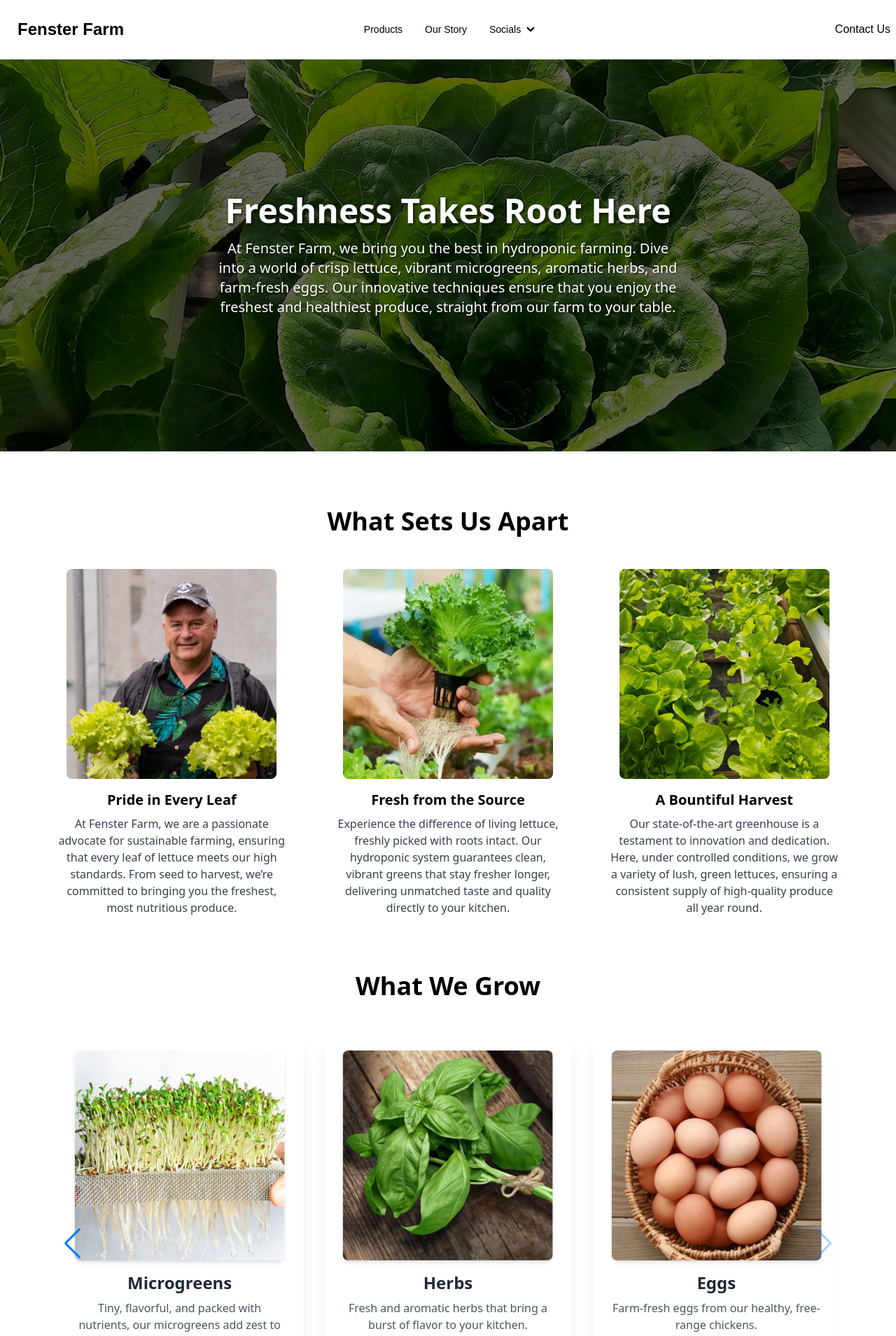
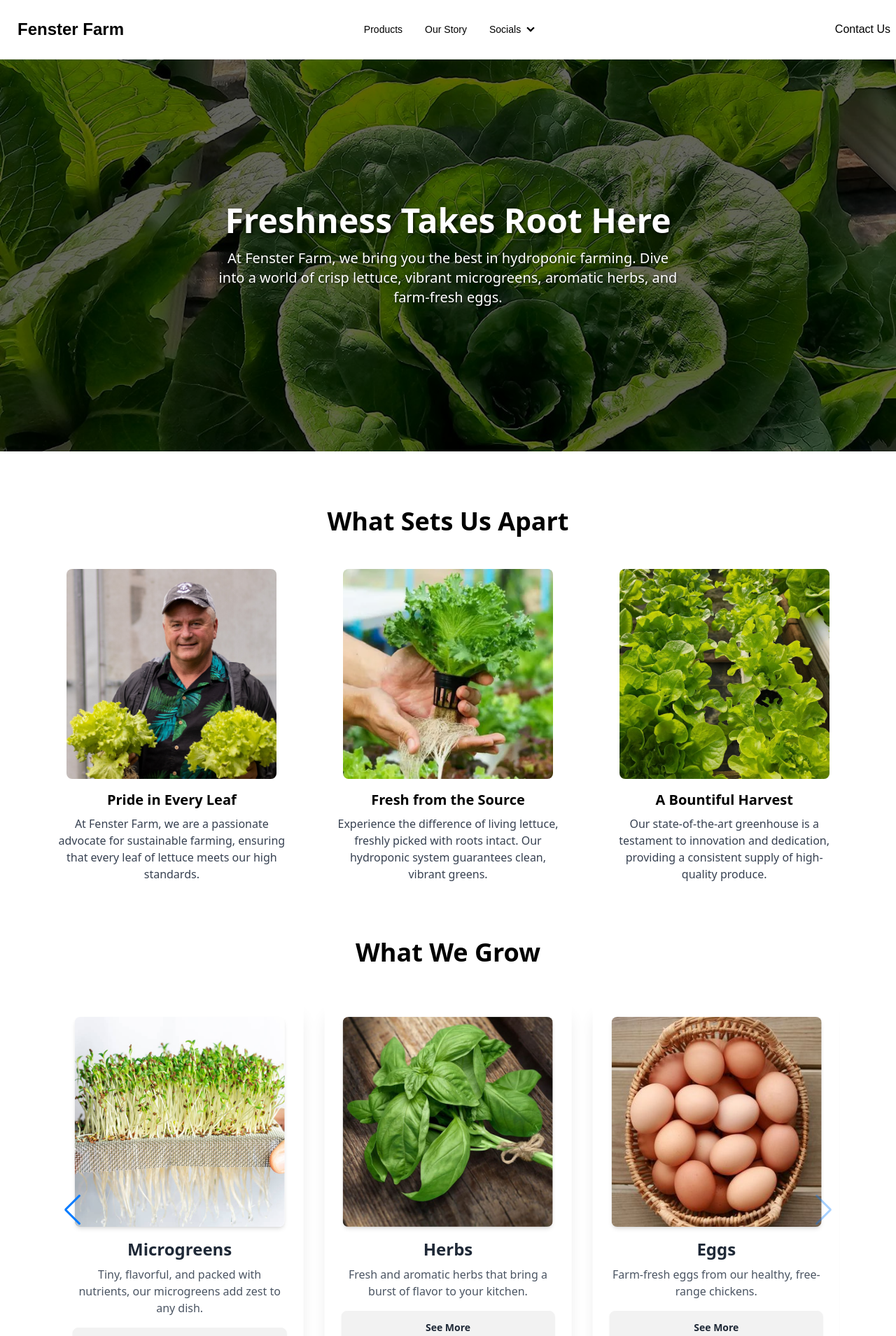
Before and after one commit to danielFeliseed/fenster-farm, a Next.js app: page / in a window 1280 px wide. Shown: the top 1909 px of the page at 70% size. Built offline with nearby package versions, Linux system fonts and the light colour scheme.

Commit message:
Added animations on scroll

```diff
--- a/app/page.tsx
+++ b/app/page.tsx
@@ -4,6 +4,7 @@ import Image from "next/image";
 import Link from "next/link";
 import { Swiper, SwiperSlide } from "swiper/react";
 import { Navigation, Pagination, Autoplay } from "swiper/modules";
+import { useEffect, useRef } from "react";
 
 // Import Swiper styles
 import "swiper/css";
@@ -11,66 +12,87 @@ import "swiper/css/navigation";
 import "swiper/css/pagination";
 
 export default function Home() {
+  const heroRef = useRef(null);
+  const highlightsRef = useRef(null);
+  const productCarouselRef = useRef(null);
+  const farmersMarketRef = useRef(null);
+  const contactFormRef = useRef(null);
+
+  useEffect(() => {
+    const animateOnScroll = (entries, observer) => {
+      entries.forEach((entry) => {
+        if (entry.isIntersecting) {
+          entry.target.classList.remove("opacity-0");
+          entry.target.classList.add("animate__animated", "animate__fadeInUp");
+          observer.unobserve(entry.target);
+        }
+      });
+    };
+
+    const observer = new IntersectionObserver(animateOnScroll, {
+      threshold: 0.5,
+    });
+
+    if (heroRef.current) observer.observe(heroRef.current);
+    if (highlightsRef.current) observer.observe(highlightsRef.current);
+    if (productCarouselRef.current) observer.observe(productCarouselRef.current);
+    if (farmersMarketRef.current) observer.observe(farmersMarketRef.current);
+    if (contactFormRef.current) observer.observe(contactFormRef.current);
+
+    return () => observer.disconnect();
+  }, []);
+
   return (
     <div className="min-h-screen bg-white font-sans">
       {/* Hero Section */}
       <section
-        className="relative w-full h-[60vh] sm:h-[70vh] bg-cover bg-center z-1"
+        ref={heroRef}
+        className="relative w-full h-[60vh] sm:h-[70vh] bg-cover bg-center z-1 opacity-0"
         style={{ backgroundImage: "url('/farm5.jpg')" }}
       >
         <div className="absolute inset-0 bg-black opacity-60"></div>
         <div className="relative z-10 flex flex-col items-center justify-center h-full text-center text-white px-4 animate__animated animate__fadeInLeft">
-          <h1
-            className="text-5xl font-bold"
-            style={{ textShadow: "2px 2px 4px rgba(0, 0, 0, 0.7)" }}
-          >
+          <h1 className="text-5xl font-bold" style={{ textShadow: "2px 2px 4px rgba(0, 0, 0, 0.7)" }}>
             Freshness Takes Root Here
           </h1>
-          <p
-            className="max-w-2xl mt-4 text-lg sm:text-xl"
-            style={{ textShadow: "1px 1px 3px rgba(0, 0, 0, 0.7)" }}
-          >
-            At Fenster Farm, we bring you the best in hydroponic farming. Dive
-            into a world of crisp lettuce, vibrant microgreens, aromatic herbs,
-            and farm-fresh eggs. Our innovative techniques ensure that you enjoy
-            the freshest and healthiest produce, straight from our farm to your
-            table.
+          <p className="max-w-2xl mt-4 text-lg sm:text-xl" style={{ textShadow: "1px 1px 3px rgba(0, 0, 0, 0.7)" }}>
+            At Fenster Farm, we bring you the best in hydroponic farming. Dive into a world of crisp lettuce, vibrant microgreens, aromatic herbs, and farm-fresh eggs.
           </p>
         </div>
       </section>
 
       {/* Highlights Section */}
-      <section className="py-20 px-8 sm:px-20 bg-white">
+      <section ref={highlightsRef} className="py-20 px-8 sm:px-20 bg-white opacity-0">
         <h2 className="text-4xl font-bold text-center mb-12 text-black">
           What Sets Us Apart
         </h2>
         <div className="grid gap-10 sm:gap-12 md:gap-16 grid-cols-1 sm:grid-cols-2 lg:grid-cols-3">
-          <div className="text-center flex flex-col items-center animate__animated animate__fadeInUp">
+          <div className="highlight-item text-center flex flex-col items-center animate__animated">
             <Image src="/Mainimg.jpeg" alt="Pride in Every Leaf" width={300} height={200} className="rounded-lg object-cover w-[300px] h-[300px] mb-4" />
             <h3 className="text-xl font-bold text-black">Pride in Every Leaf</h3>
             <p className="text-gray-700 mt-2">
-              At Fenster Farm, we are a passionate advocate for sustainable farming, ensuring that every leaf of lettuce meets our high standards. From seed to harvest, we’re committed to bringing you the freshest, most nutritious produce.
+              At Fenster Farm, we are a passionate advocate for sustainable farming, ensuring that every leaf of lettuce meets our high standards.
             </p>
           </div>
-          <div className="text-center flex flex-col items-center animate__animated animate__fadeInUp">
+          <div className="highlight-item text-center flex flex-col items-center animate__animated">
             <Image src="/farm7.webp" alt="Fresh from the Source" width={300} height={200} className="rounded-lg mb-4 object-cover w-[300px] h-[300px]" />
             <h3 className="text-xl font-bold text-black">Fresh from the Source</h3>
             <p className="text-gray-700 mt-2">
-              Experience the difference of living lettuce, freshly picked with roots intact. Our hydroponic system guarantees clean, vibrant greens that stay fresher longer, delivering unmatched taste and quality directly to your kitchen.
+              Experience the difference of living lettuce, freshly picked with roots intact. Our hydroponic system guarantees clean, vibrant greens.
             </p>
           </div>
-          <div className="text-center flex flex-col items-center animate__animated animate__fadeInUp">
+          <div className="highlight-item text-center flex flex-col items-center animate__animated">
             <Image src="/farm2.jpg" alt="A Bountiful Harvest" width={300} height={200} className="rounded-lg object-cover w-[300px] h-[300px] mb-4" />
             <h3 className="text-xl font-bold text-black">A Bountiful Harvest</h3>
             <p className="text-gray-700 mt-2">
-              Our state-of-the-art greenhouse is a testament to innovation and dedication. Here, under controlled conditions, we grow a variety of lush, green lettuces, ensuring a consistent supply of high-quality produce all year round.
+              Our state-of-the-art greenhouse is a testament to innovation and dedication, providing a consistent supply of high-quality produce.
             </p>
           </div>
         </div>
       </section>
 
       {/* Our Product Section Carousel */}
-      <section className="px-8 sm:px-20">
+      <section ref={productCarouselRef} className="px-8 sm:px-20 opacity-0">
         <h2 className="text-4xl font-bold text-center mb-12 text-black">
           What We Grow
         </h2>
@@ -92,168 +114,90 @@ export default function Home() {
           }}
           navigation
           pagination={{ clickable: true }}
-          className="product-carousel relative  min-h-[600px] sm:min-h-[600px] lg:min-h-[600px]"
+          className="product-carousel relative min-h-[600px] sm:min-h-[600px] lg:min-h-[600px]"
         >
           <SwiperSlide>
             <Link href="/products/lettuce" className="card bg-white shadow-xl p-6 rounded-lg flex flex-col items-center text-center transition-transform duration-300 hover:scale-105">
               <div className="w-[300px] h-[300px] overflow-hidden rounded-lg mb-4 shadow-md">
-                <Image
-                  src="/farm5.jpg"
-                  alt="Lettuce"
-                  width={300}
-                  height={300}
-                  className="object-cover w-full h-full"
-                />
+                <Image src="/farm5.jpg" alt="Lettuce" width={300} height={300} className="object-cover w-full h-full" />
               </div>
               <h2 className="text-2xl font-bold text-gray-800">Lettuce</h2>
-              <p className="text-gray-600 mt-2">
-                Crisp, fresh, and nutrient-rich lettuce, perfect for salads and more.
-              </p>
-              <button className="btn btn-black mt-4 w-full">
-                See More
-              </button>
+              <p className="text-gray-600 mt-2">Crisp, fresh, and nutrient-rich lettuce, perfect for salads and more.</p>
+              <button className="btn btn-black mt-4 w-full">See More</button>
             </Link>
           </SwiperSlide>
-
           <SwiperSlide>
             <Link href="/products/microgreens" className="card bg-white shadow-xl p-6 rounded-lg flex flex-col items-center text-center transition-transform duration-300 hover:scale-105">
               <div className="w-[300px] h-[300px] overflow-hidden rounded-lg mb-4 shadow-md">
-                <Image
-                  src="/farm13.jpg"
-                  alt="Microgreens"
-                  width={300}
-                  height={300}
-                  className="object-cover w-full h-full"
-                />
+                <Image src="/farm13.jpg" alt="Microgreens" width={300} height={300} className="object-cover w-full h-full" />
               </div>
               <h2 className="text-2xl font-bold text-gray-800">Microgreens</h2>
-              <p className="text-gray-600 mt-2">
-                Tiny, flavorful, and packed with nutrients, our microgreens add zest to any dish.
-              </p>
-              <button className="btn btn-black mt-4 w-full">
-                See More
-              </button>
+              <p className="text-gray-600 mt-2">Tiny, flavorful, and packed with nutrients, our microgreens add zest to any dish.</p>
+              <button className="btn btn-black mt-4 w-full">See More</button>
             </Link>
           </SwiperSlide>
-
           <SwiperSlide>
             <Link href="/products/herbs" className="card bg-white shadow-xl p-6 rounded-lg flex flex-col items-center text-center transition-transform duration-300 hover:scale-105">
               <div className="w-[300px] h-[300px] overflow-hidden rounded-lg mb-4 shadow-md">
-                <Image
-                  src="/farm8.jpeg"
-                  alt="Herbs"
-                  width={300}
-                  height={300}
-                  className="object-cover w-full h-full"
-                />
+                <Image src="/farm8.jpeg" alt="Herbs" width={300} height={300} className="object-cover w-full h-full" />
               </div>
               <h2 className="text-2xl font-bold text-gray-800">Herbs</h2>
-              <p className="text-gray-600 mt-2">
-                Fresh and aromatic herbs that bring a burst of flavor to your kitchen.
-              </p>
-              <button className="btn btn-black mt-4 w-full">
-                See More
-              </button>
+              <p className="text-gray-600 mt-2">Fresh and aromatic herbs that bring a burst of flavor to your kitchen.</p>
+              <button className="btn btn-black mt-4 w-full">See More</button>
             </Link>
           </SwiperSlide>
-
           <SwiperSlide>
             <Link href="/products/eggs" className="card bg-white shadow-xl p-6 rounded-lg flex flex-col items-center text-center transition-transform duration-300 hover:scale-105">
               <div className="w-[300px] h-[300px] overflow-hidden rounded-lg mb-4 shadow-md">
-                <Image
-                  src="/farm9.jpeg"
-                  alt="Eggs"
-                  width={300}
-                  height={300}
-                  className="object-cover w-full h-full"
-                />
+                <Image src="/farm9.jpeg" alt="Eggs" width={300} height={300} className="object-cover w-full h-full" />
               </div>
               <h2 className="text-2xl font-bold text-gray-800">Eggs</h2>
-              <p className="text-gray-600 mt-2">
-                Farm-fresh eggs from our healthy, free-range chickens.
-              </p>
-              <button className="btn btn-black mt-4 w-full">
-                See More
-              </button>
+              <p className="text-gray-600 mt-2">Farm-fresh eggs from our healthy, free-range chickens.</p>
+              <button className="btn btn-black mt-4 w-full">See More</button>
             </Link>
           </SwiperSlide>
         </Swiper>
+      </section>
 
       {/* Farmers Market Section */}
-        <section className="py-10 bg-white">
+      <section ref={farmersMarketRef} className="py-10 bg-white opacity-0">
         <h2 className="text-4xl font-bold text-center mb-12 text-gray-900">
           Visit Us at the Farmers Markets
         </h2>
         <p className="text-center text-lg text-gray-700 max-w-3xl mx-auto mb-8">
-            Experience the freshness firsthand! We participate in farmers markets around the area every week. Stop by to pick up the freshest produce and chat with us about our farming practices.
+          Experience the freshness firsthand! We participate in farmers markets around the area every week.
         </p>
         <div className="grid gap-8 sm:gap-12 md:gap-16 grid-cols-1 sm:grid-cols-2 lg:grid-cols-3">
-            {/* Market Card 1 */}
           <div className="bg-white shadow-lg rounded-lg p-6 text-center transition-transform duration-300 hover:scale-105">
-              <Image
-                src="/IMG_9713.JPG"  // Replace with actual image URL
-                alt="City Market"
-                width={300}
-                height={200}
-                className="rounded-lg object-cover w-full h-[200px] mb-4"
-              />
+            <Image src="/IMG_9713.JPG" alt="City Market" width={300} height={200} className="rounded-lg object-cover w-full h-[200px] mb-4" />
             <h3 className="text-2xl font-bold text-gray-800">Midtown Farmers Market</h3>
             <p className="text-gray-600 mt-2">Downtown Main Square</p>
-              <p className="text-gray-700 mt-2 font-medium">
-                Saturdays: 9:00 AM - 2:00 PM
-              </p>
-              <Link href="#" className="text-green-600 mt-4 inline-block font-semibold">
-                See Details
-              </Link>
+            <p className="text-gray-700 mt-2 font-medium">Saturdays: 9:00 AM - 2:00 PM</p>
+            <Link href="#" className="text-green-600 mt-4 inline-block font-semibold">See Details</Link>
           </div>
-
-            {/* Market Card 2 */}
           <div className="bg-white shadow-lg rounded-lg p-6 text-center transition-transform duration-300 hover:scale-105">
-              <Image
-                src="/argicenter2.jpeg"  // Replace with actual image URL
-                alt="Parkside Market"
-                width={300}
-                height={200}
-                className="rounded-lg object-cover w-full h-[200px] mb-4"
-              />
+            <Image src="/argicenter2.jpeg" alt="Parkside Market" width={300} height={200} className="rounded-lg object-cover w-full h-[200px] mb-4" />
             <h3 className="text-2xl font-bold text-gray-800">Cordova Argicenter Farmers Market</h3>
             <p className="text-gray-600 mt-2">Green Park, West Pavilion</p>
-              <p className="text-gray-700 mt-2 font-medium">
-                Sundays: 8:00 AM - 1:00 PM
-              </p>
-              <Link href="#" className="text-green-600 mt-4 inline-block font-semibold">
-                See Details
-              </Link>
+            <p className="text-gray-700 mt-2 font-medium">Sundays: 8:00 AM - 1:00 PM</p>
+            <Link href="#" className="text-green-600 mt-4 inline-block font-semibold">See Details</Link>
           </div>
-
-            {/* Market Card 3 */}
           <div className="bg-white shadow-lg rounded-lg p-6 text-center transition-transform duration-300 hover:scale-105">
-              <Image
-                src="/farm4.jpg"  // Replace with actual image URL
-                alt="Riverfront Market"
-                width={300}
-                height={200}
-                className="rounded-lg object-cover w-full h-[200px] mb-4"
-              />
+            <Image src="/farm4.jpg" alt="Riverfront Market" width={300} height={200} className="rounded-lg object-cover w-full h-[200px] mb-4" />
             <h3 className="text-2xl font-bold text-gray-800">Lightfoot Farmers Market</h3>
             <p className="text-gray-600 mt-2">Riverfront Plaza</p>
-              <p className="text-gray-700 mt-2 font-medium">
-                Wednesdays: 3:00 PM - 7:00 PM
-              </p>
-              <Link href="#" className="text-green-600 mt-4 inline-block font-semibold">
-                See Details
-              </Link>
+            <p className="text-gray-700 mt-2 font-medium">Wednesdays: 3:00 PM - 7:00 PM</p>
+            <Link href="#" className="text-green-600 mt-4 inline-block font-semibold">See Details</Link>
           </div>
         </div>
       </section>
 
       {/* Contact Form Section */}
-        <section className="py-5 sm:py-10  bg-white">
+      <section ref={contactFormRef} className="py-5 sm:py-10 bg-white opacity-0">
         <h2 className="text-4xl font-bold text-center mb-12 text-gray-900">Contact Us</h2>
         <p className="text-center text-lg text-gray-700 max-w-3xl mx-auto mb-12">
           Have questions? Want to learn more about our products or arrange a visit? Fill out the form below, and we’ll get in touch!
         </p>
-
         <div className="max-w-xl mx-auto bg-white p-8 rounded-lg shadow-lg">
           <form className="form-control space-y-6">
             <div className="form-control">
@@ -262,37 +206,30 @@ export default function Home() {
               </label>
               <input type="text" placeholder="Your Name" className="input input-bordered bg-white w-full" />
             </div>
-
             <div className="form-control">
               <label className="label">
                 <span className="label-text text-gray-700 font-semibold">Email</span>
               </label>
               <input type="email" placeholder="Your Email" className="input input-bordered bg-white w-full" />
             </div>
-
             <div className="form-control">
               <label className="label">
                 <span className="label-text text-gray-700 font-semibold">Subject</span>
               </label>
               <input type="text" placeholder="Subject" className="input input-bordered bg-white w-full" />
             </div>
-
             <div className="form-control">
               <label className="label">
                 <span className="label-text text-gray-700 font-semibold">Message</span>
               </label>
               <textarea className="textarea textarea-bordered bg-white w-full h-24" placeholder="Your Message"></textarea>
             </div>
-
             <div>
-                <button type="submit" className="btn btn-black w-full mt-4">
-                  Send Message
-                </button>
+              <button type="submit" className="btn btn-black w-full mt-4">Send Message</button>
             </div>
           </form>
         </div>
       </section>
-      </section>
     </div>
   );
 }
```
Also changed, not shown: app/products/herbs/page.tsx (+4 -4 lines), app/products/lettuce/page.tsx (+6 -6 lines), app/products/microgreens/page.tsx (+5 -5 lines). Lines whose indentation alone changed are shown as unchanged.
